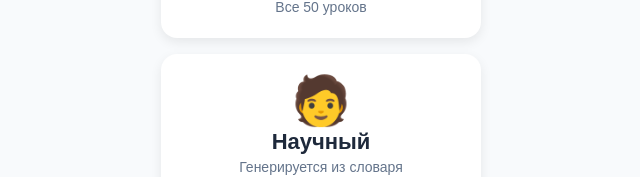
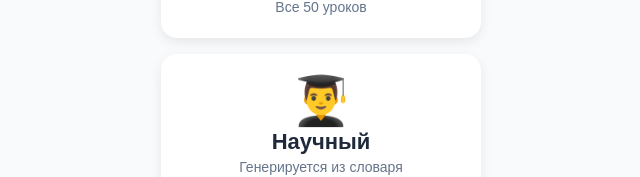
Before and after one commit to Krivich/readtrap, a website: page index.html in a window 1280 px wide. Shown: the part 521-698 px from the top of the page, without its empty margins (319-959 px from the left). Drawn offline with Linux system fonts and the light colour scheme.

Commit message:
style: 👨‍ мужской студент в шапке

```diff
--- a/index.html
+++ b/index.html
@@ -24,7 +24,7 @@
           <span class="level-desc">Все 50 уроков</span>
         </button>
         <button class="level-btn level-scientific" id="btn-scientific">
-          <span class="level-emoji">🧑‍</span>
+          <span class="level-emoji">👨‍🎓</span>
           <span class="level-label">Научный</span>
           <span class="level-desc">Генерируется из словаря</span>
         </button>
```
